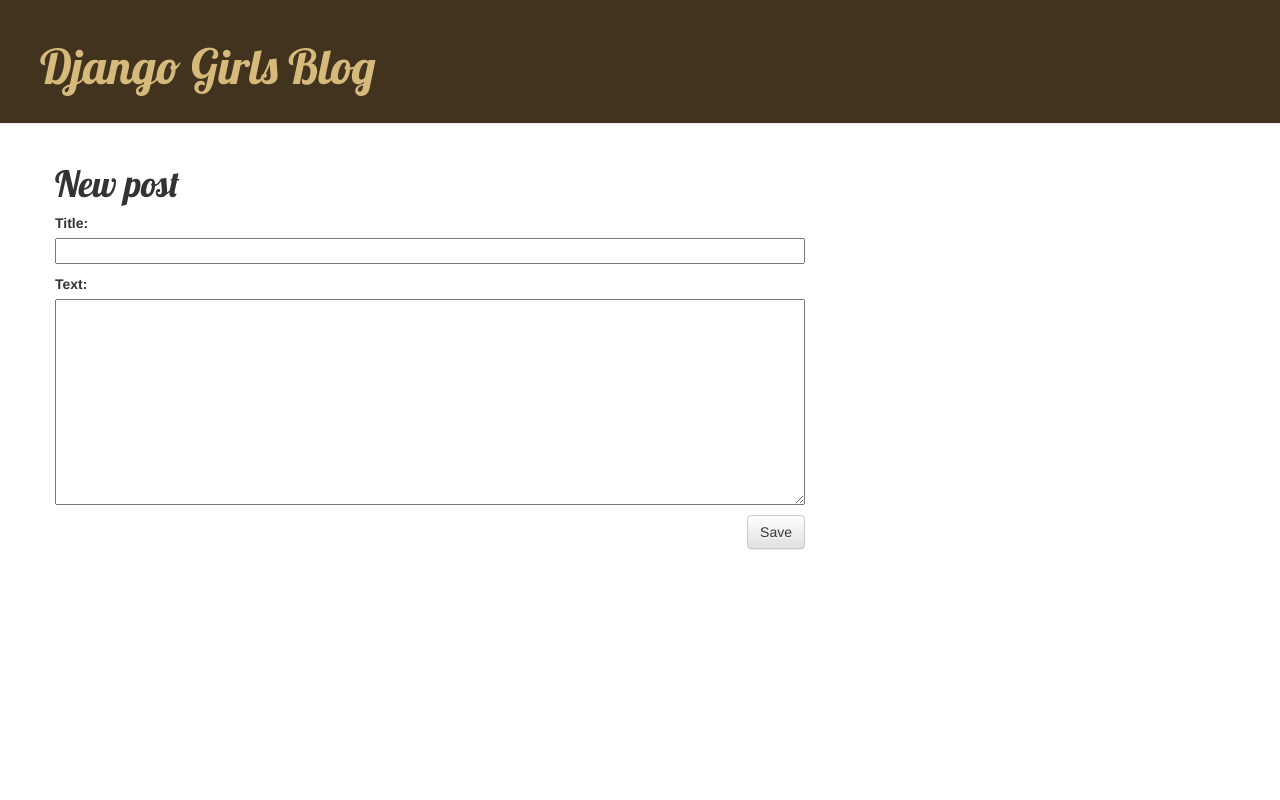
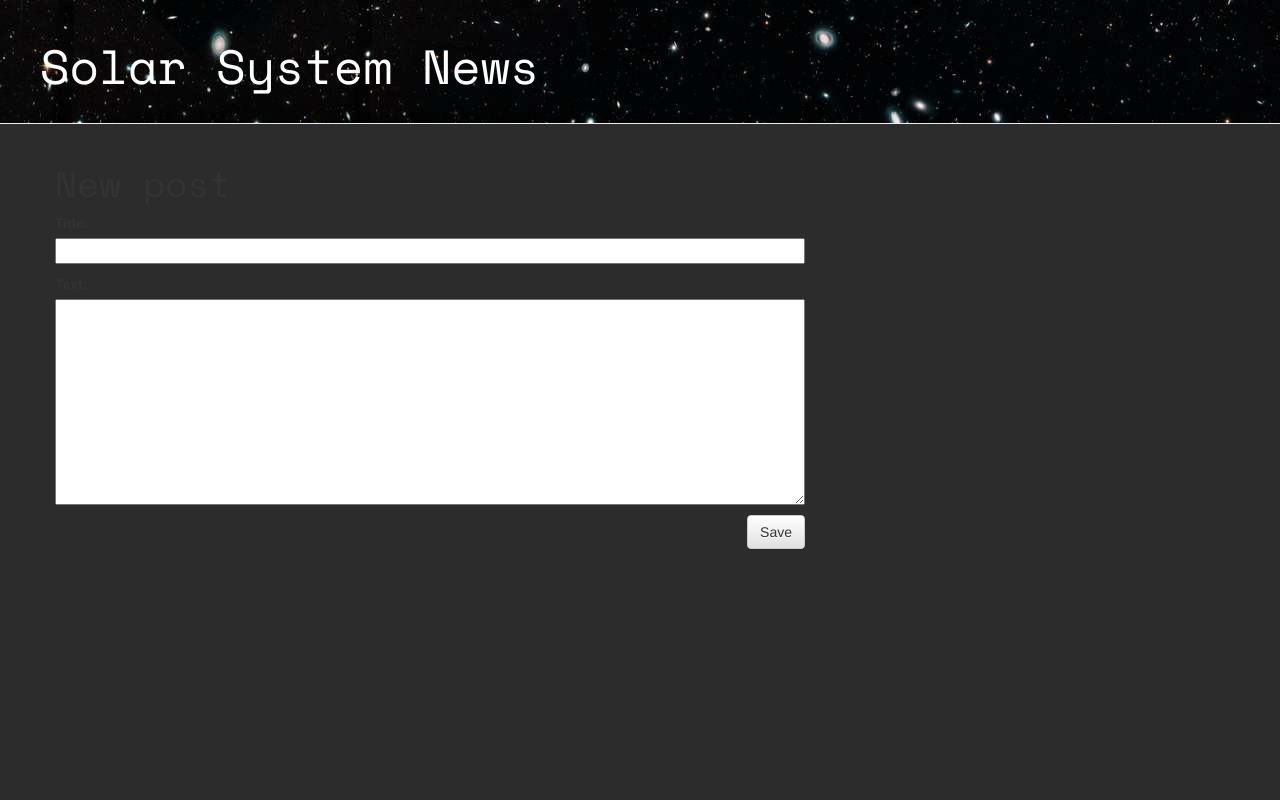
Before and after one commit to ZacharyTimoshenko/my-first-blog, a Django app: page /post/new/ in a window 1280 px wide. Run offline with Django 3.2, Linux system fonts and the light colour scheme; some libraries are stand-ins or nearby versions.

Commit message:
Поменял название и оформление

```diff
--- a/blog/static/css/blog.css
+++ b/blog/static/css/blog.css
@@ -1,12 +1,15 @@
+body {
+     background-color: #2c2c2c;
+}
 
 .page-header {
-    background-color: #42331e;
+    background-image: url(page-header-img.jpg);
     margin-top: 0;
     padding: 20px 20px 20px 40px;
 }
 
 .page-header h1, .page-header h1 a, .page-header h1 a:visited, .page-header h1 a:active {
-    color: #d6ba7c;
+    color: #ffffff;
     font-size: 36pt;
     text-decoration: none;
 }
@@ -16,11 +19,11 @@
 }
 
 h1, h2, h3, h4 {
-    font-family: 'Lobster', cursive;
+    font-family: 'Space Mono', monospace;
 }
 
 .date {
-    color: #828282;
+    color: #b3b3b3;
 }
 
 .save {
@@ -41,8 +44,9 @@
 
 .post {
     margin-bottom: 70px;
+    color: #ffffff;
 }
 
 .post h1 a, .post h1 a:visited {
-    color: #000000;
+    color: #ffffff;
 }
--- a/blog/templates/blog/base.html
+++ b/blog/templates/blog/base.html
@@ -1,10 +1,12 @@
 {% load static %}
 <html>
     <head>
-        <title>Django Girls blog</title>
+        <title>Solar System News</title>
         <link rel="stylesheet" href="//maxcdn.bootstrapcdn.com/bootstrap/3.2.0/css/bootstrap.min.css">
         <link rel="stylesheet" href="//maxcdn.bootstrapcdn.com/bootstrap/3.2.0/css/bootstrap-theme.min.css">
-        <link href="https://fonts.googleapis.com/css?family=Lobster&subset=latin,cyrillic" rel="stylesheet" type="text/css">
+        <link rel="preconnect" href="https://fonts.gstatic.com">
+        <link href="https://fonts.googleapis.com/css2?family=Space+Mono&display=swap" rel="stylesheet">
+        <link href="https://fonts.googleapis.com/css2?family=Lobster&display=swap" rel="stylesheet">
         <link rel="stylesheet" href="{% static 'css/blog.css' %}">
 
     </head>
@@ -14,7 +16,7 @@
         {% if user.is_authenticated %}
             <a href="{% url 'post_new' %}" class="top-menu"><span class="glyphicon glyphicon-plus"></span></a>
         {% endif %}
-        <h1><a href="/">Django Girls Blog</a></h1>
+        <h1><a href="/">Solar System News</a></h1>
     </div>
     <div class="content container">
         <div class="row">
```
Also changed, not shown: blog/static/css/page-header-img.jpg (added).
